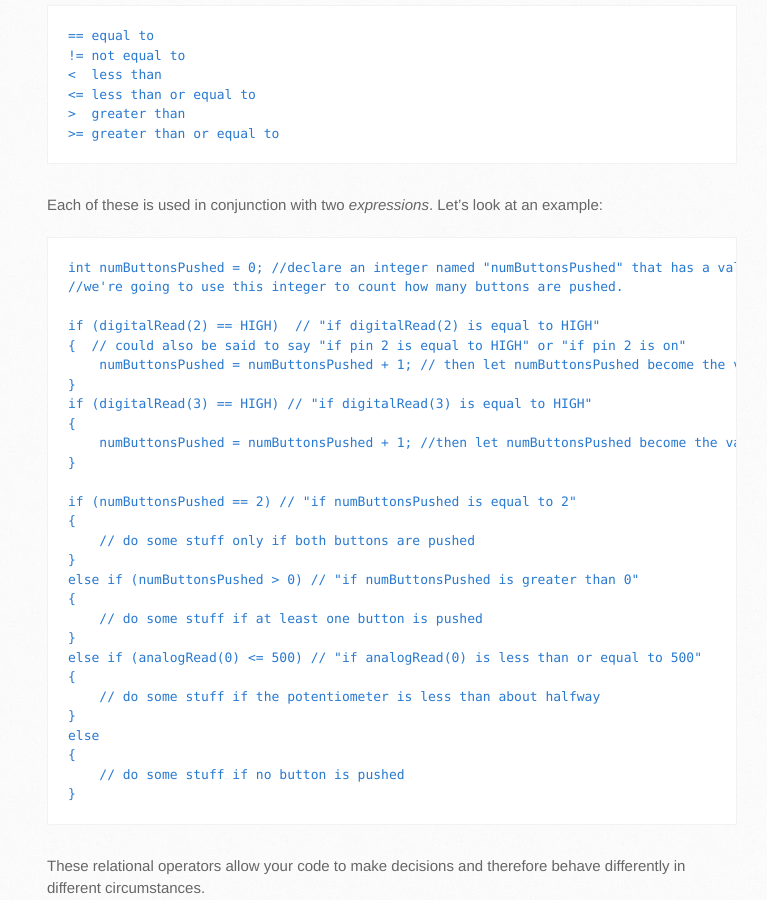
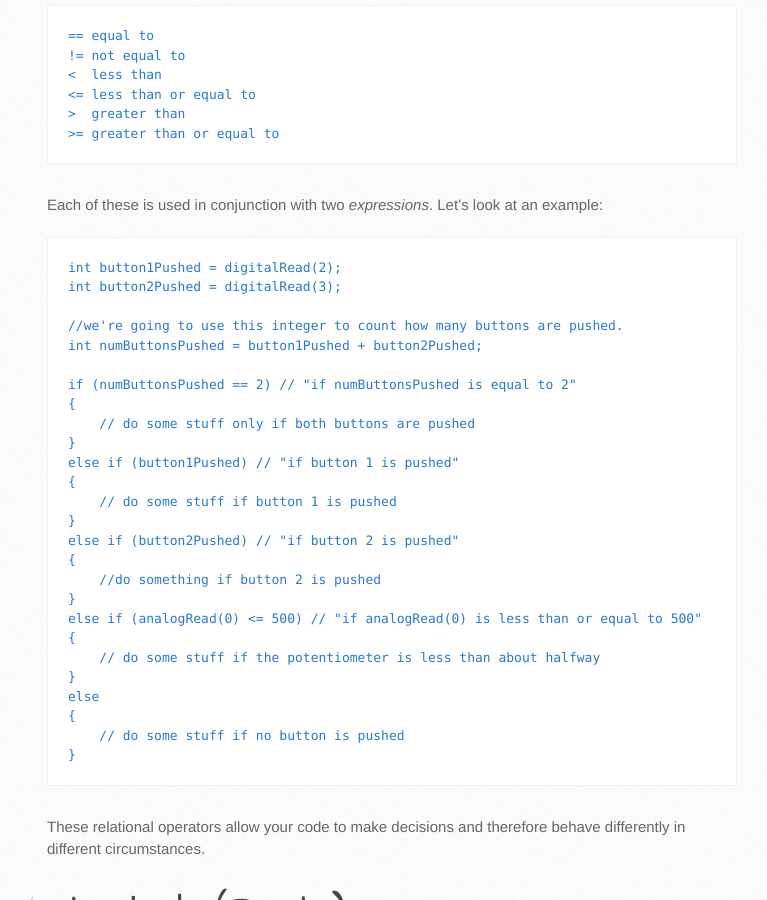
Before and after one commit to TTU-CSC/ttu-csc.github.com, a Jekyll site: the page built from _posts/2015-06-01-lab-3-conditional-logic.markdown, in a window 1280 px wide and 900 px high, scrolled down 1236 px. Shown: the whole window, without its empty margins (123-890 px from the left). Built offline with Jekyll 4.4.1, drawn with Linux system fonts in a browser that asks for light colours.

Commit message:
Updated code example to be a little more in line with part 2

```diff
--- a/_posts/2015-06-01-lab-3-conditional-logic.markdown
+++ b/_posts/2015-06-01-lab-3-conditional-logic.markdown
@@ -26,25 +26,23 @@ In Conditional Logic, the goal is to make decisions based on information, rather
 
 Each of these is used in conjunction with two *expressions*. Let's look at an example:
 
-    int numButtonsPushed = 0; //declare an integer named "numButtonsPushed" that has a value of 0.
+    int button1Pushed = digitalRead(2);
+    int button2Pushed = digitalRead(3);
+
     //we're going to use this integer to count how many buttons are pushed.
-
-    if (digitalRead(2) == HIGH)  // "if digitalRead(2) is equal to HIGH"
-    {  // could also be said to say "if pin 2 is equal to HIGH" or "if pin 2 is on"
-        numButtonsPushed = numButtonsPushed + 1; // then let numButtonsPushed become the value of numButtonsPushed plus 1.
-    }
-    if (digitalRead(3) == HIGH) // "if digitalRead(3) is equal to HIGH"
-    {
-        numButtonsPushed = numButtonsPushed + 1; //then let numButtonsPushed become the value of numButtonsPushed plus 1
-    }
+    int numButtonsPushed = button1Pushed + button2Pushed;
 
     if (numButtonsPushed == 2) // "if numButtonsPushed is equal to 2"
     {
         // do some stuff only if both buttons are pushed
     }
-    else if (numButtonsPushed > 0) // "if numButtonsPushed is greater than 0"
+    else if (button1Pushed) // "if button 1 is pushed"
     {
-        // do some stuff if at least one button is pushed
+        // do some stuff if button 1 is pushed
+    }
+    else if (button2Pushed) // "if button 2 is pushed"
+    {
+        //do something if button 2 is pushed
     }
     else if (analogRead(0) <= 500) // "if analogRead(0) is less than or equal to 500"
     {
```
